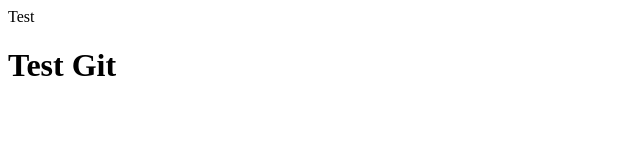
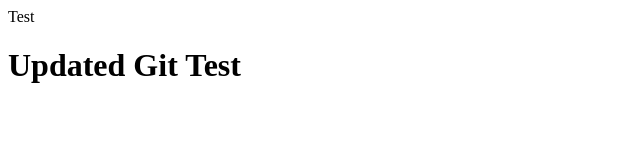
Before and after one commit to markus01/testing, a website: page index.html in a window 1280 px wide. Shown: the whole page, without its empty margins (0-640 px from the left). Drawn offline with Linux system fonts and the light colour scheme.

Commit message:
Updated title

```diff
--- a/index.html
+++ b/index.html
@@ -2,7 +2,7 @@
     <head>Test</head>
     <body>
         <div>
-            <h1>Test Git</h1>
+            <h1>Updated Git Test</h1>
         </div>
     </body>
 </html>
```
